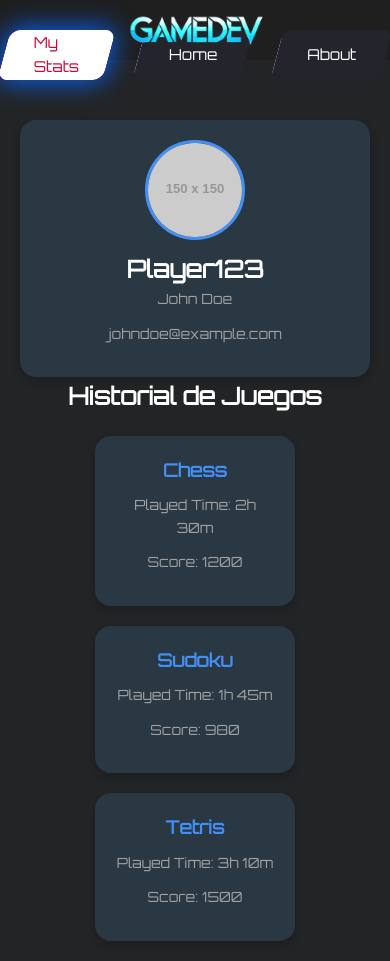
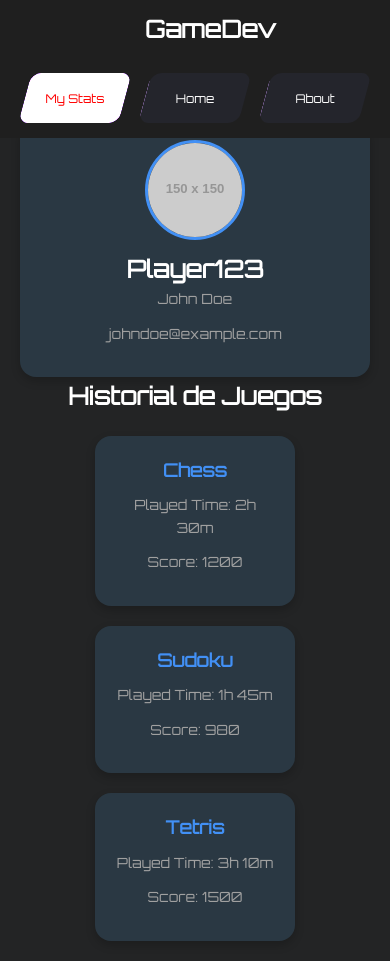
Before and after one commit to GameDEV-UPC/gamedev-web-frontend, a React (Vite) app: page /mystats in a window 390 px wide. Built offline with nearby package versions, Linux system fonts and the light colour scheme.

Commit message:
Nav bar centered and responsive

```diff
--- a/src/components/NavBar.tsx
+++ b/src/components/NavBar.tsx
@@ -22,12 +22,7 @@ function NavBar() {
 
     return (
         <header className="main-container">
-             <img
-                loading="lazy"
-                src="./src/assets/images/l.png"
-                alt="Logo"
-                className="img"
-            />
+            <h1 className="logo">GameDev</h1>
 
             <nav className="nav-container">
                 <NoiseButton options={options} />
--- a/src/styles/components/NavBar.css
+++ b/src/styles/components/NavBar.css
@@ -10,22 +10,14 @@
     top: 0;
     left: 0;
     z-index: 1000;
+    height: 70px;
 }
 
-/* Contenedor de la imagen */
-.image-container {
-    display: flex;
-    justify-content: flex-start;
-    align-items: center;
-}
 
-.img {
-    aspect-ratio: 1.06;
-    object-fit: contain;
-    object-position: left;
-    width: 20%;
-    max-width: 120px;
-    height: 50px;
+.logo {
+    width: 0px;
+    height: 100%;
+    padding-top: 10px;
 }
 
 /* Contenedor de los radio buttons */
@@ -36,102 +28,22 @@
     flex: 1; /* Toma todo el espacio restante entre la imagen y el final de la barra */
 }
 
-.radio-btn-group {
-    margin: 10px;
-    position: relative;
-}
-
-input[type="radio"] {
-    opacity: 0;
-    position: absolute;
-}
-
-input[type="radio"]:checked + label {
-    &::before {
-        box-shadow: 0 0 25px 2px #0763f7;
+/* Responsive */
+@media (max-width: 768px) {
+    .main-container {
+        display: flex;
+        flex-direction: column; /* Cambiar a diseño vertical */
+        align-items: center; /* Centrar contenido */
+        height: auto; /* Permitir altura dinámica */
+        gap: 10px; /* Reducir espacio entre logo y navbar */
     }
 
-    span {
-        color: #c40a35;
-    }
-}
-
-label {
-    color: #fff;
-    cursor: pointer;
-    display: flex;
-    align-items: center;
-    justify-content: center;
-    font-weight: 500;
-    font-family: var(--main-font), sans-serif;
-    height: 50px;
-    padding: 0 30px;
-    position: relative;
-
-    &::before {
-        background-color: #24252c;
-        border-radius: 10px;
-        content: "";
-        height: 100%;
-        position: absolute;
-        left: 0;
-        top: 0;
-        transform: skew(-15deg);
-        transition: box-shadow 700ms;
-        width: 100%;
-        z-index: -1;
-    }
-
-    span {
-        transition: color 350ms;
-        z-index: 1;
-    }
-
-    svg {
-        border-radius: 10px;
-        overflow: hidden;
-        position: absolute;
-        transform: skew(-15deg);
-        width: 100%;
-        height: 100%;
-    }
-
-    .blue rect {
-        fill: #76b3fa;
-        mix-blend-mode: plus-lighter;
-    }
-
-    .pink rect {
-        fill: #ff6bd3;
-    }
-}
-
-.container {
-    display: flex;
-    flex-wrap: wrap;
-    justify-content: center;
-    align-content: center;
-    gap: 10px;
-    margin: auto;
-    max-width: 500px;
-    padding: 20px;
-    position: absolute;
-    width: 100%;
-}
-
-@media (max-width: 768px) {
-    .main-container {
-        flex-direction: column;
-        padding: 5px;
-        gap: 0px;
-    }
-
-    .img {
-        width: 100%;
-        max-width: 150px;
+    .logo {
+        width: 100px; /* Ajustar tamaño del logo en móviles */
     }
 
     .nav-container {
-        gap: 15px;
+        width: 100%; /* Asegurar que el navbar ocupe todo el ancho */
+        padding: 10px 0; /* Añadir espacio vertical */
     }
 }
--- a/src/styles/components/NoiseButton.css
+++ b/src/styles/components/NoiseButton.css
@@ -1,18 +1,13 @@
-
-
-
 .container {
-    display:flex;
-    flex-wrap: wrap;
+    display: flex;
+    flex-wrap: inherit;
     justify-content: center;
-    align-content: center;
+    align-content: flex-end;
     gap: 10px;
     margin: auto;
     max-width: 500px;
     padding: 20px;
-    position: absolute;
     width: 100%;
-
 }
 
 .radio-btn-group {
@@ -25,16 +20,12 @@ input[type="radio"] {
     position: absolute;
 }
 
-input[type="radio"]:checked + label {
-    &::before {
-        box-shadow: 0 0 25px 2px #0763f7;
-    }
-
-    span {
-        color: #c40a35;
-    }
+/* Estilos para cuando el radio está seleccionado */
+input[type="radio"]:checked + label span {
+    color: red; /* Cambiar el color del texto del span a rojo */
 }
 
+/* Estilo para el label */
 label {
     color: #fff;
     cursor: pointer;
@@ -44,8 +35,8 @@ label {
     font-weight: 500;
     font-family: var(--main-font), sans-serif;
 
-    height: 50px;
-    padding: 0 30px;
+    width: 100px; /* Fijar ancho */
+    height: 50px; /* Fijar altura */
     position: relative;
 
     &::before {
@@ -63,8 +54,9 @@ label {
     }
 
     span {
-        transition: color 350ms;
+        transition: color 350ms ease; /* Asegura que el cambio de color sea suave */
         z-index: 1;
+        text-align: center;
     }
 
     svg {
@@ -86,21 +78,27 @@ label {
     }
 }
 
+/* Hover sobre el label */
+label:hover {
+    &::before {
+        box-shadow: 0 0 25px 2px #0763f7;
+    }
 
-
+    span {
+        color: #c40a35;
+    }
+}
 
 /* Responsive */
 @media (max-width: 768px) {
+    .container {
+        padding: 10px;
 
-    label{
-        font-size: 15px;
+    }
+
+    .radio-btn-group {
+        margin: 5px;
     }
 
 
-    .container {
-        display: flex;
-        flex-wrap: nowrap;
-        justify-content: center;
-    }
-
 }
```
